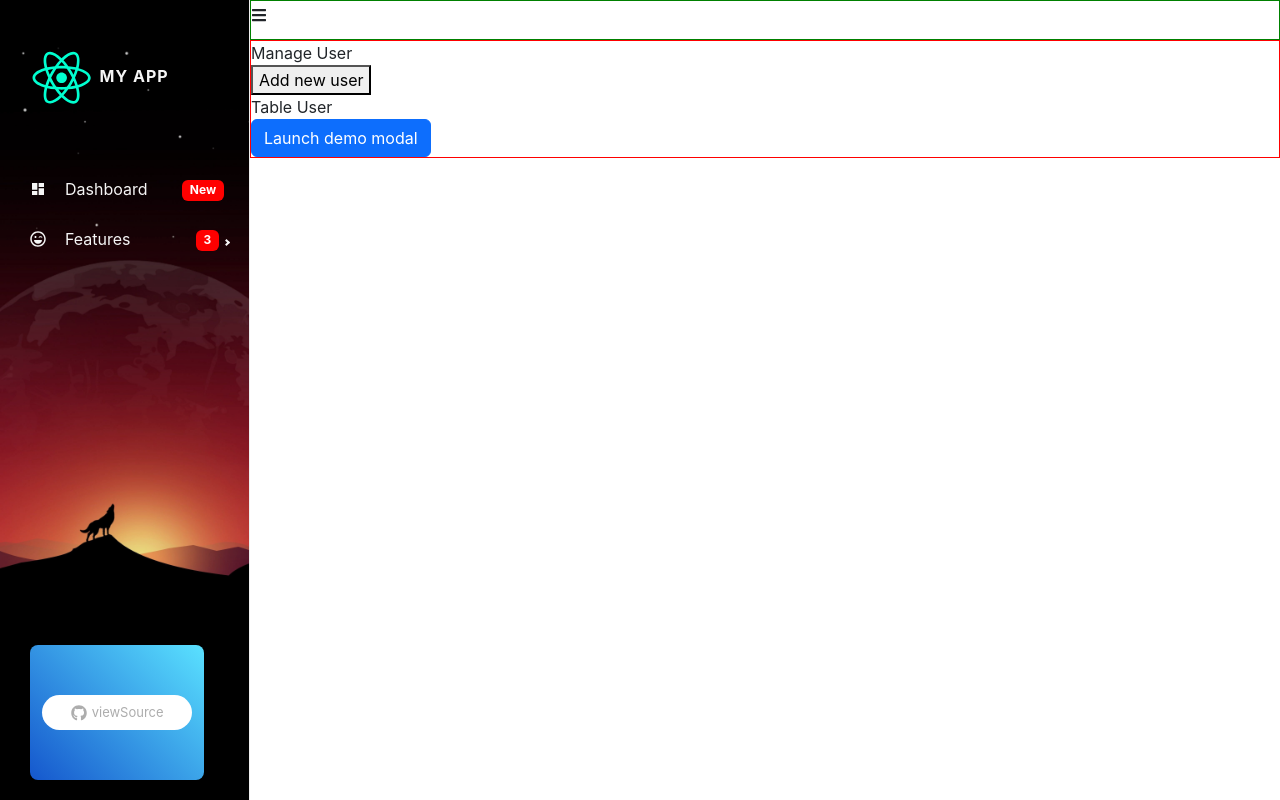
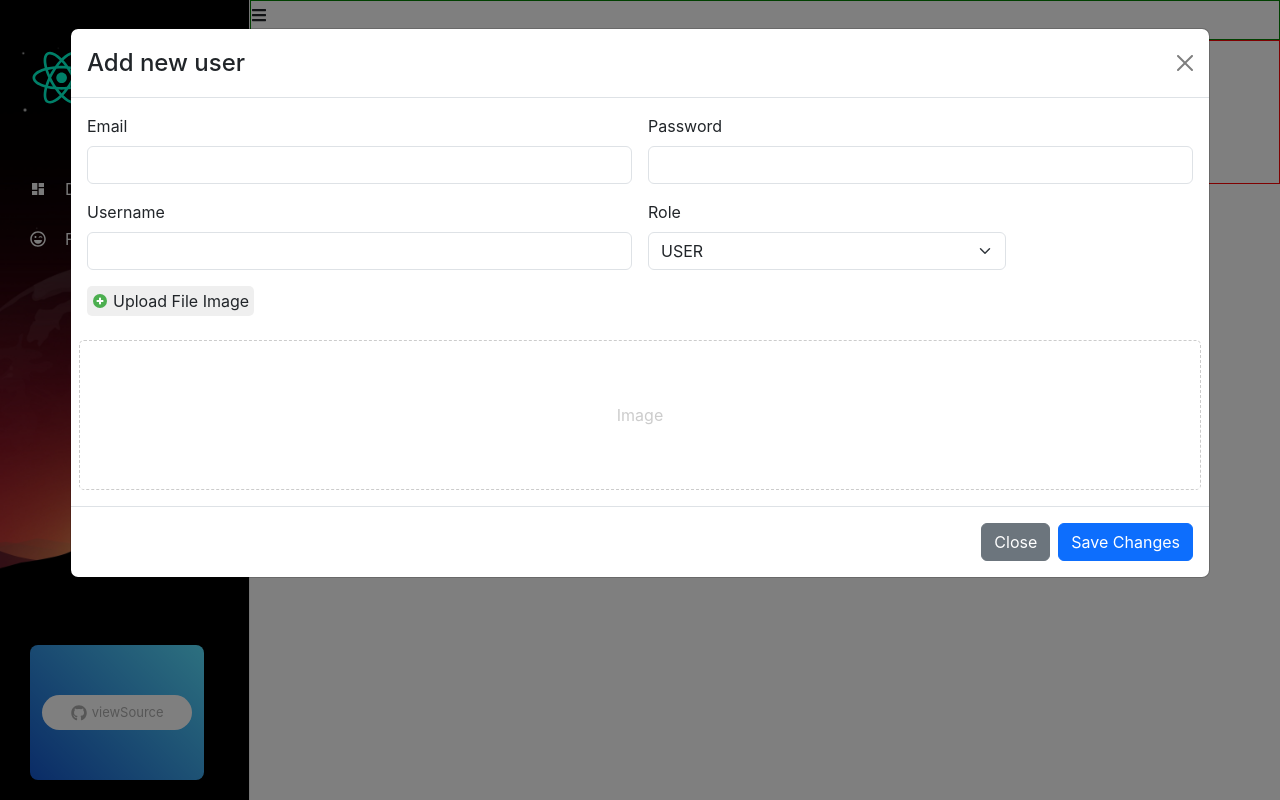
Before and after one commit to thaovy1994/react-redux, a React (Create React App) app: page /admin/manage-users in a window 1280 px wide. Both pictures are taken after a click on the button "Add new user". Built offline with nearby package versions, Linux system fonts and the light colour scheme.

Commit message:
Axios - Add new to API

```diff
--- a/src/components/Admin/Content/ManageUser.js
+++ b/src/components/Admin/Content/ManageUser.js
@@ -1,15 +1,26 @@
+import { useState } from "react";
+import { FcPlus } from "react-icons/fc";
 import "./ManageUser.scss";
 import ModalCreateUser from "./ModalCreateUser";
 
 const ManageUser = (props) => {
+  const [showModalAdd, setShowModalAdd] = useState(false);
+
   return (
-    <div classNameName="manage-user-container">
-      <div classNameName="title">Manage User</div>
-      <div classNameName="user-content">
-        <button>Add new user</button>
+    <div className="manage-user-container">
+      <div className="title">Manage User</div>
+      <div className="user-content">
+        <div className="btn-add-new">
+          <button
+            className="btn btn-primary"
+            onClick={() => setShowModalAdd(true)}
+          >
+            <FcPlus /> Add new user
+          </button>
+        </div>
+        <div className="table-user-container">Table User</div>
+        <ModalCreateUser show={showModalAdd} setShow={setShowModalAdd} />
       </div>
-      <div classNameName="">Table User</div>
-      <ModalCreateUser />
     </div>
   );
 };
--- a/src/components/Admin/Content/ManageUser.scss
+++ b/src/components/Admin/Content/ManageUser.scss
@@ -1,3 +1,18 @@
+.manage-user-container {
+  padding: 10px;
+  .user-content {
+    .btn-add-new {
+      button {
+        margin: 15px 0;
+      }
+    }
+  }
+  .title {
+    font-weight: 600;
+    font-size: 20px;
+  }
+}
+
 .modal-add-user {
   .img-preview {
     border: 1px dashed #ccc;
--- a/src/components/Admin/Content/ModalCreateUser.js
+++ b/src/components/Admin/Content/ModalCreateUser.js
@@ -1,13 +1,21 @@
+import axios from "axios";
 import { useState } from "react";
 import Button from "react-bootstrap/Button";
 import Modal from "react-bootstrap/Modal";
 import { FcPlus } from "react-icons/fc";
 
-const ModalCreateUser = () => {
-  const [show, setShow] = useState(false);
+const ModalCreateUser = (props) => {
+  const { show, setShow } = props;
 
-  const handleClose = () => setShow(false);
-  const handleShow = () => setShow(true);
+  const handleClose = () => {
+    setShow(false);
+    setEmail("");
+    setPassword("");
+    setUsername("");
+    setRole("USER");
+    setImage("");
+    setpreviewImage("");
+  };
 
   const [email, setEmail] = useState("");
   const [password, setPassword] = useState("");
@@ -25,12 +33,32 @@
       setpreviewImage(null);
     }
   };
+
+  const handleSubmitCreateUser = async () => {
+    //validate
+    //call api:
+    // let data = {
+    //   email: email,
+    //   password: password,
+    //   username: username,
+    //   role: role,
+    //   userImage: image, //gán tên theo tên ở api
+    // };
+    const data = new FormData();
+    data.append("email", email);
+    data.append("password", password);
+    data.append("username", username);
+    data.append("role", role);
+    data.append("userImage", image);
+
+    let res = await axios.post(
+      "http://localhost:8081/api/v1/participant",
+      data
+    );
+    console.log(">>> check res", res);
+  };
   return (
     <>
-      <Button variant="primary" onClick={handleShow}>
-        Launch demo modal
-      </Button>
-
       <Modal
         show={show}
         onHide={handleClose}
@@ -76,6 +104,7 @@
               <select
                 className="form-select"
                 onChange={(event) => setRole(event.target.value)}
+                value={role}
               >
                 <option value="USER">USER</option>
                 <option value="ADMIN">ADMIN</option>
@@ -105,7 +134,7 @@
           <Button variant="secondary" onClick={handleClose}>
             Close
           </Button>
-          <Button variant="primary" onClick={handleClose}>
+          <Button variant="primary" onClick={() => handleSubmitCreateUser()}>
             Save Changes
           </Button>
         </Modal.Footer>
```
Also changed, not shown: 1 other file (tests, documents, lock files or other folders).
